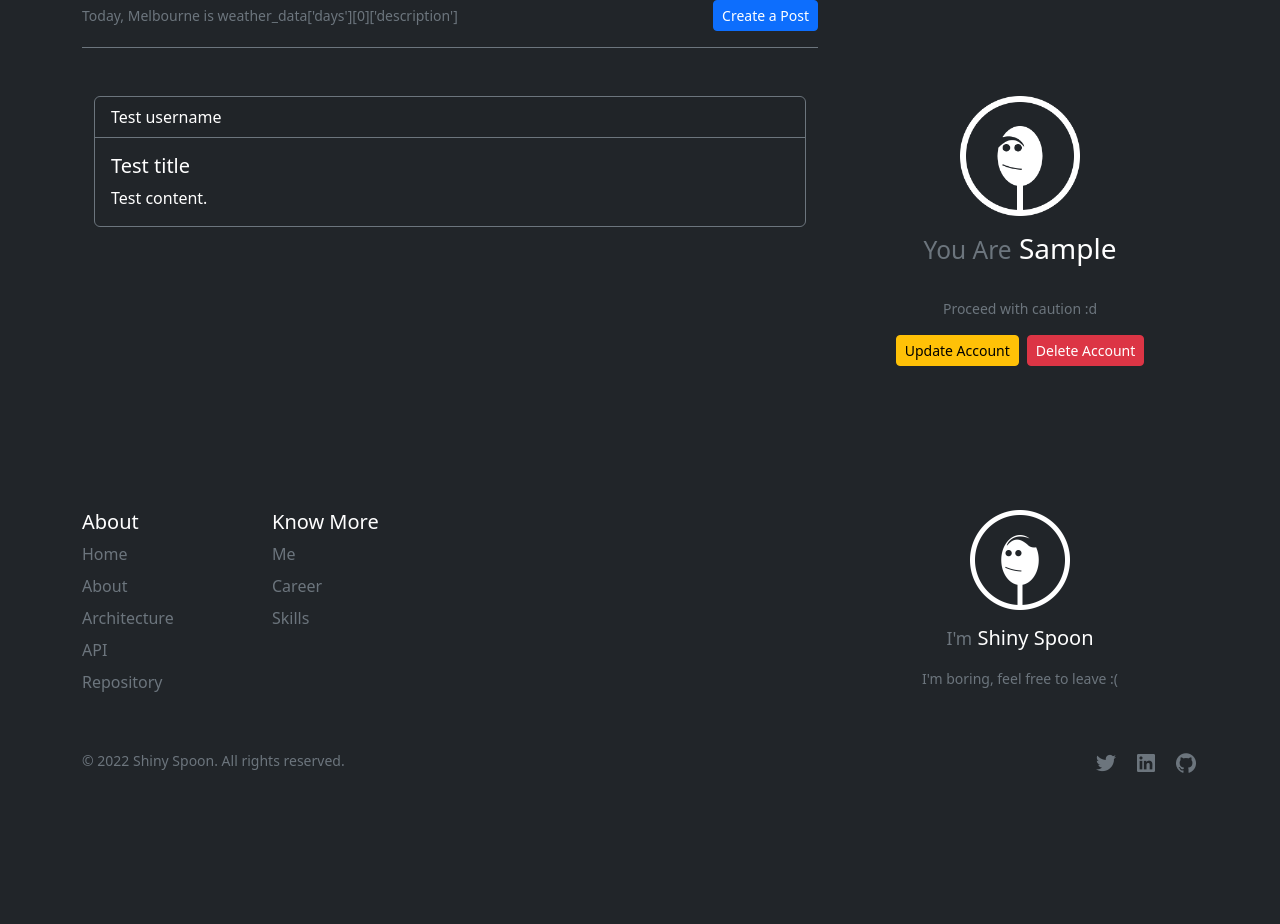
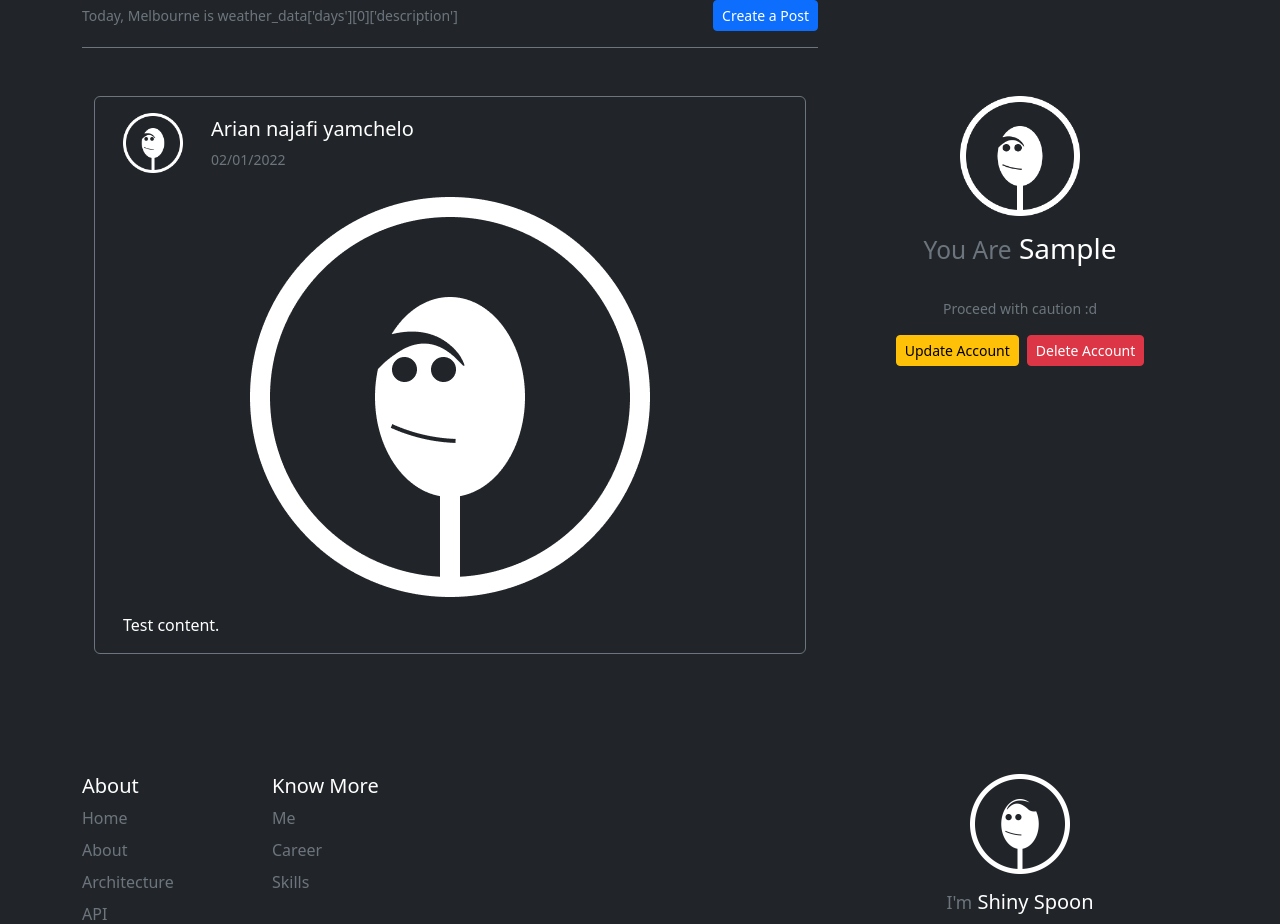
Before and after one commit to ary-na/shiny-spoon, a Flask app: page / in a window 1280 px wide. Shown: the part 166-1090 px from the top of the page. Before the commit the page ends 939 px from the top, so only its background shows below. Run offline with Flask 2, Linux system fonts and the light colour scheme; the visitor is signed in with stand-in values (Sample User, id 1); a database or web service that is not in the repository returns one stand-in record (values such as "Sample title"); data that the repository does not hold is empty.

Commit message:
Update index.html

```diff
--- a/ss/templates/ss/index.html
+++ b/ss/templates/ss/index.html
@@ -18,14 +18,27 @@
                         <div class="text-muted text-center"><h3 class="display-3">Hmm, seems quite here...</h3></div>
                     {% else %}
                         {% for post in posts %}
+
                             {# Posts #}
                             <div class="card text-bg-dark mb-4 border-secondary">
-                                <div class="card-header border-secondary">Test username</div>
-                                <div class="card-body">
-                                    <h5 class="card-title">Test title</h5>
-                                    <p class="card-text">Test content.</p>
+                                <div class="card-body d-flex flex-column gap-4">
+                                    <div class="container-fluid d-flex flex-row gap-3 justify-content-center align-items-center align-content-center">
+                                        <img src="{{ url_for('static', filename='img/user/default-user-profile-img-white.png') }}"
+                                             width="60" height="60" alt="User Profile Image"/>
+                                        <div class="container-fluid d-flex flex-column justify-content-between">
+                                            <h5>Arian najafi yamchelo</h5>
+                                            <small class="text-muted">02/01/2022</small>
+                                        </div>
+                                    </div>
+                                    <div class="container-fluid d-flex flex-column gap-3">
+                                        <img class="align-self-center"
+                                             src="{{ url_for('static', filename='img/user/default-user-profile-img-white.png') }}"
+                                             width="400" alt="User Profile Image"/>
+                                        <p class="card-text">Test content.</p>
+                                    </div>
                                 </div>
                             </div>
+
                         {% endfor %}
                     {% endif %}
 
```
